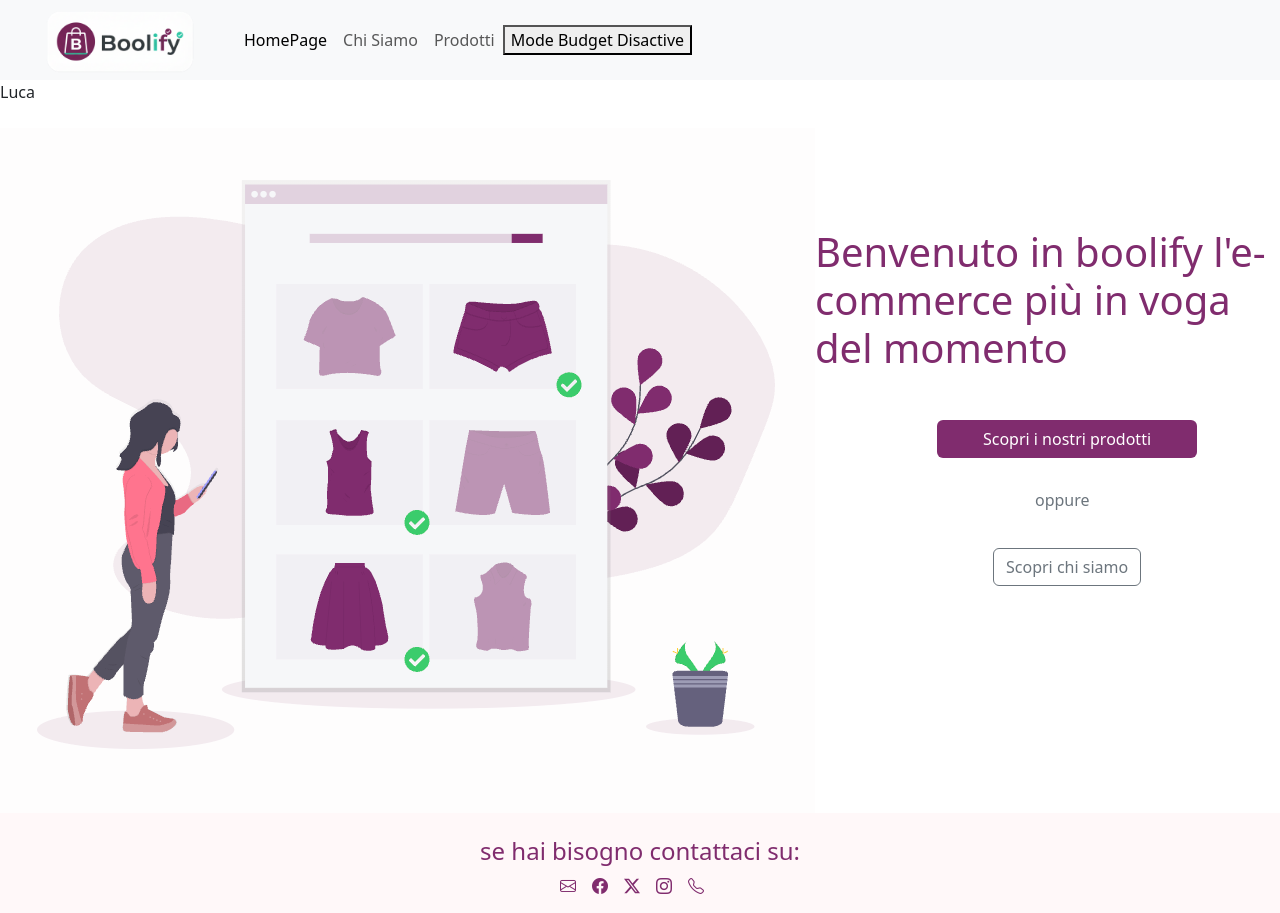
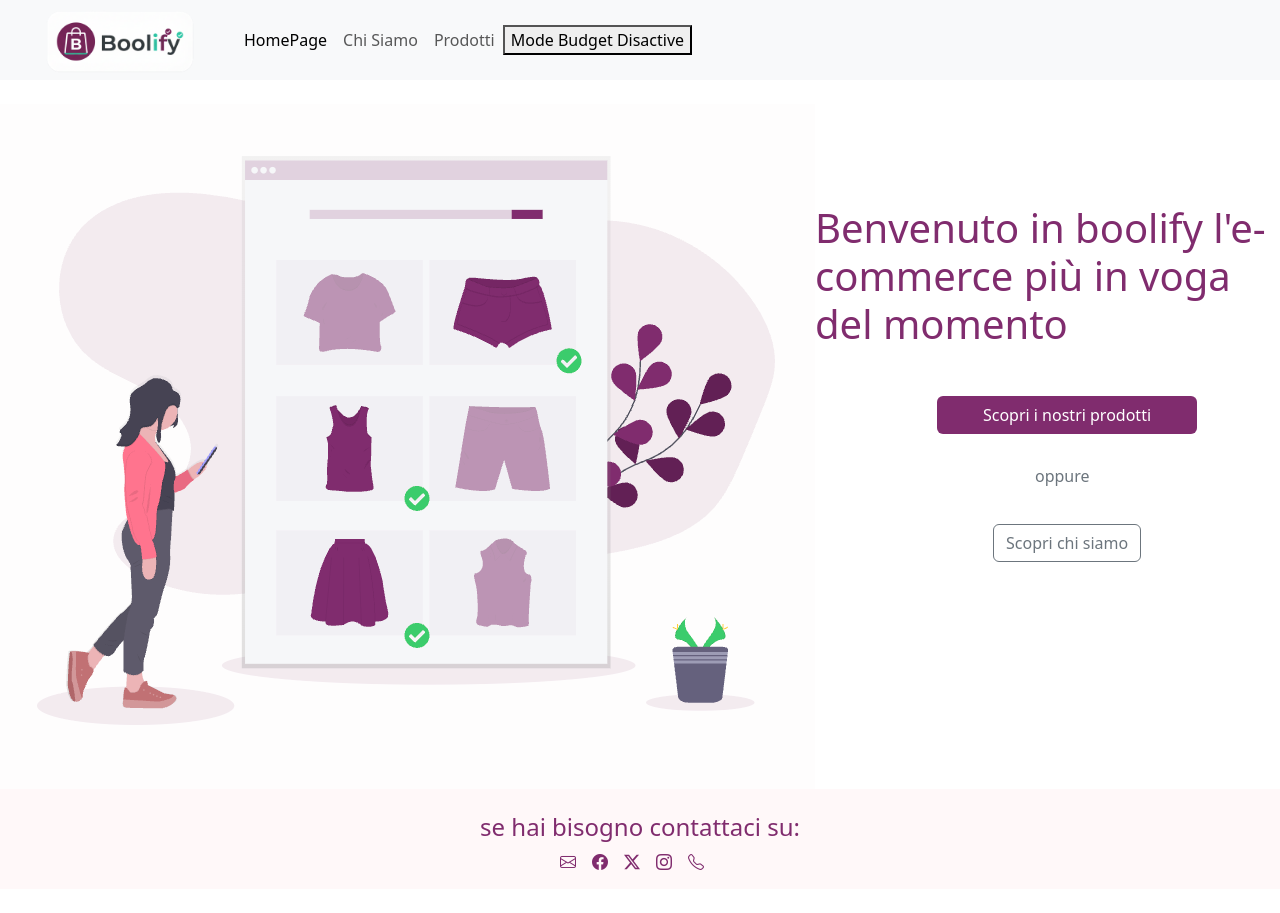
Before and after one commit to LucaStellato/react-context-api, a React (Vite) app: page / in a window 1280 px wide. After the commit the page ends 889 px from the top, so only its background shows below. Built offline with nearby package versions, Linux system fonts and the light colour scheme.

Commit message:
bug resolved

```diff
--- a/src/App.jsx
+++ b/src/App.jsx
@@ -7,17 +7,19 @@ import DefaultLayout from './pages/DefaultLayout'
 import Prodotti from './pages/prodotti'
 import SingleProduct from './pages/SingleProduct'
 import BudgetContext from './contexts/BudgetContext'
-import { useState } from 'react'
+import { useContext, useState } from 'react'
+
 
 
 
 function App() {
 
   const [budgetMode, setBudgetMode] = useState(false)
+
   return (
     <>
       <BudgetContext.Provider value={{
-        name: 'Luca'
+        budgetMode, setBudgetMode
       }}>
         <BrowserRouter>
           <Routes>
```
